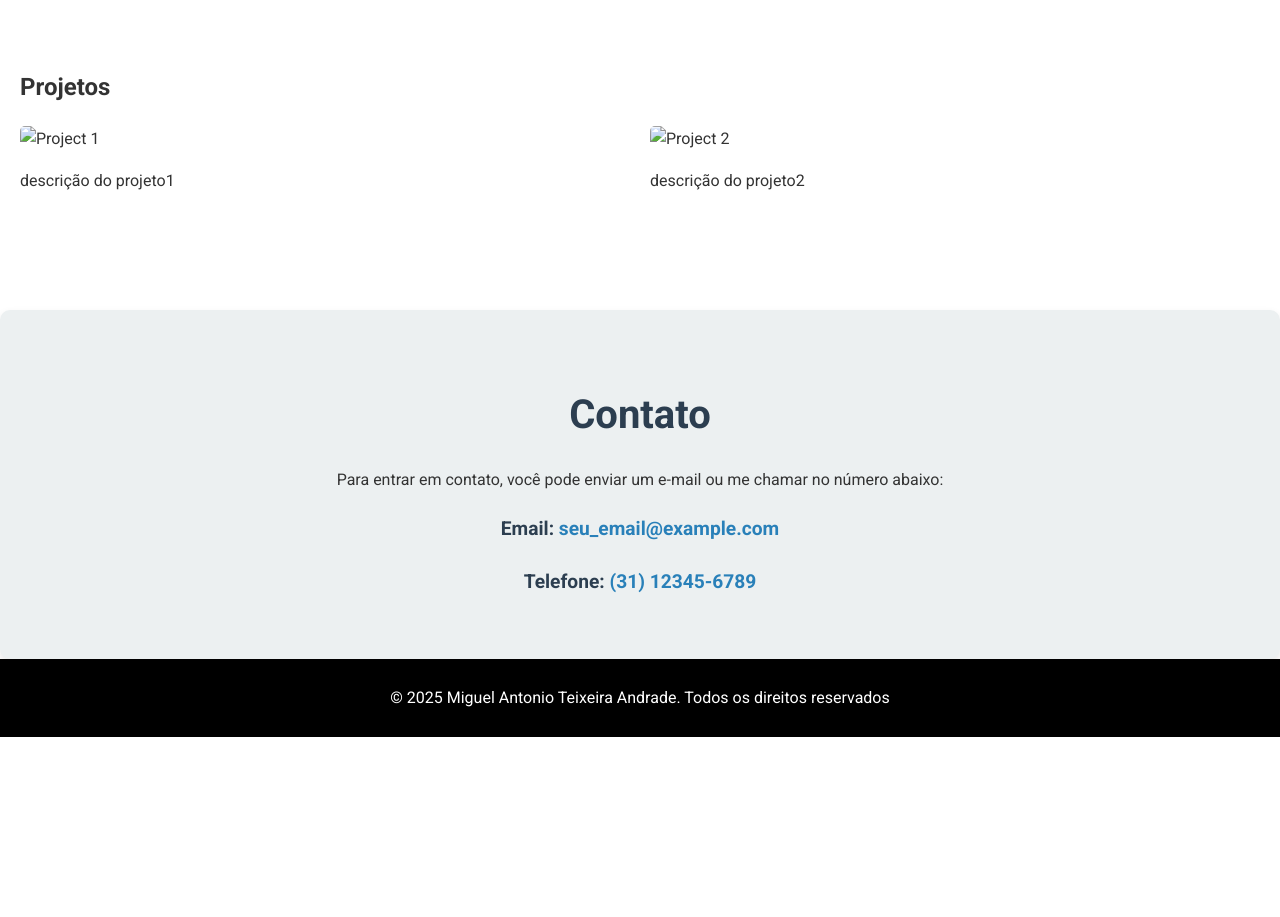
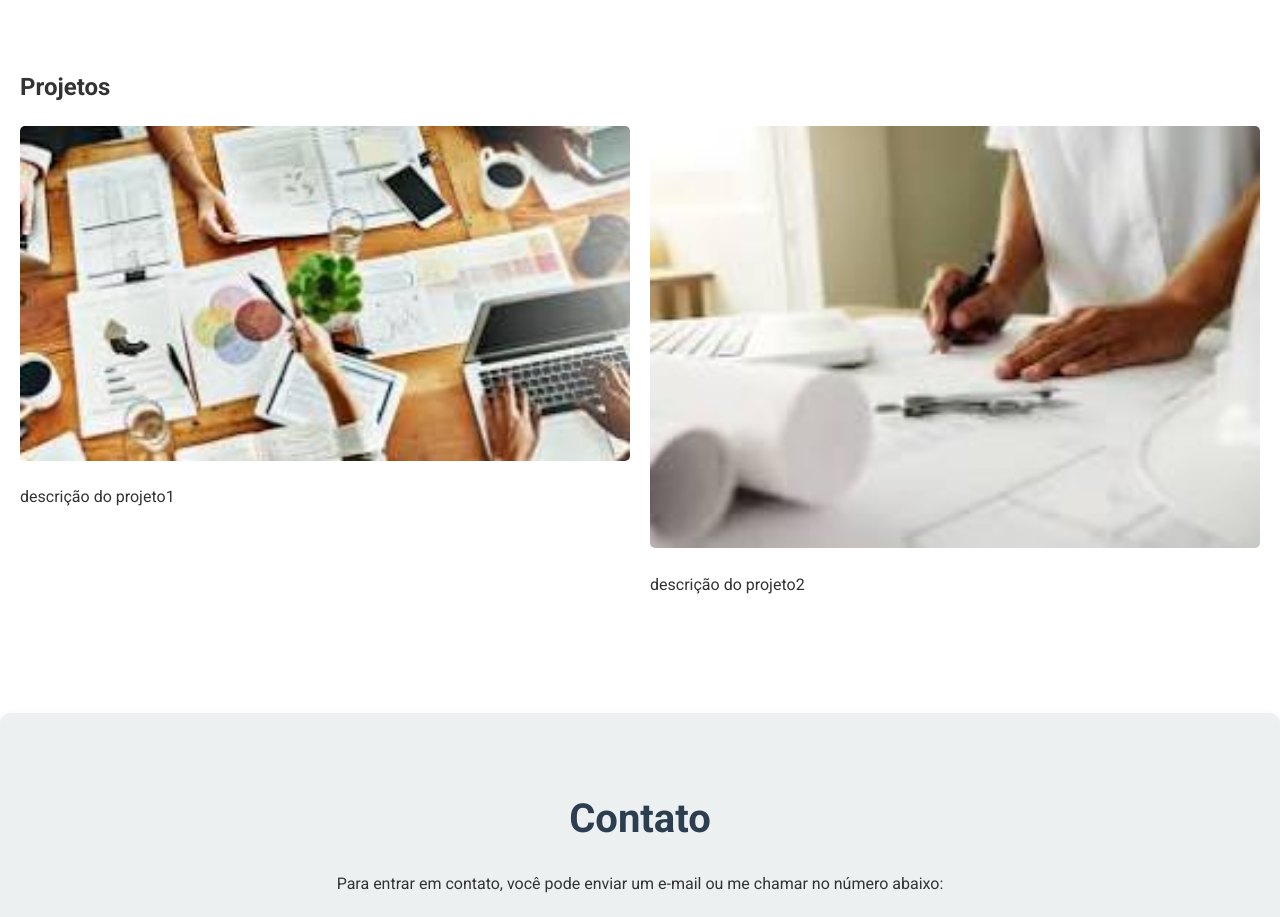
Before and after one commit to 98Caracteres/site_de_portifolio, a plain HTML site: page index.html in a window 1280 px wide. Shown: the part 1080-1997 px from the top of the page. Before the commit the page ends 1817 px from the top, so only its background shows below. Drawn offline with nearby package versions, Linux system fonts and the light colour scheme.

Commit message:
Update index.html

```diff
--- a/index.html
+++ b/index.html
@@ -35,11 +35,11 @@
         <h2>Projetos</h2>
         <div class="project-list">
             <div class="project-item">
-                <img src="imagens/project1.jpg" alt="Project 1">
+                <img src="https://98Caracteres.github.io/site_de_portifolio/project1.jpg" alt="project 1">
                 <p>descrição do projeto1</p>
             </div>
             <div class="project-item">
-                <img src="imagens/project2.jpg" alt="Project 2">
+                <img src="https://98Caracteres.github.io/site_de_portifolio/project2.jpg" alt="project 2">
                 <p>descrição do projeto2</p>
             </div>
             <!-- Add more projects here -->
```
